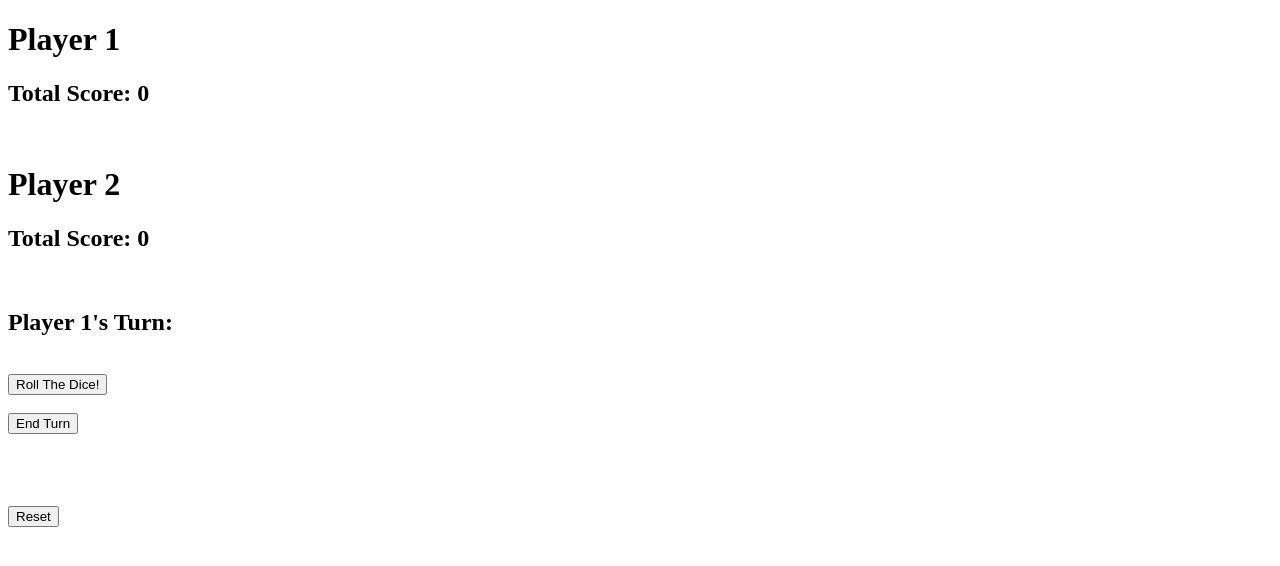
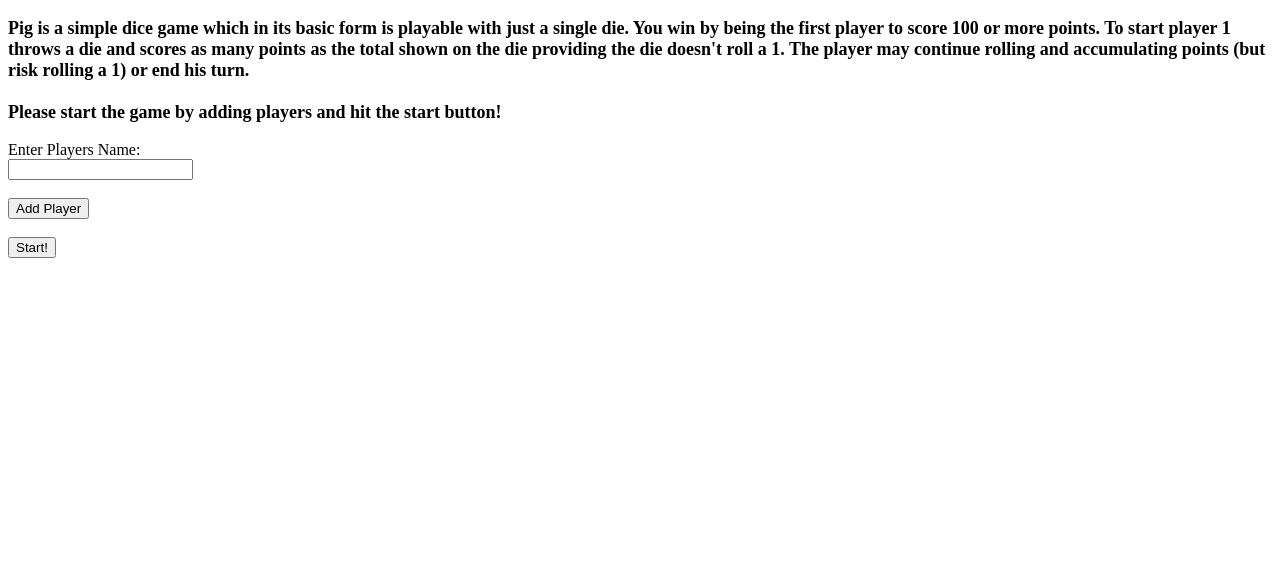
Before and after one commit to CharlesBCookman/Pig-Dice, a plain HTML site: page index.html in a window 1280 px wide. Drawn offline with Linux system fonts and the light colour scheme.

Commit message:
added start and add player buttons. Start button will hide the info section and display game buttons
Co-Authored_By: Zookerman3 <szook7@gmail.com>

```diff
--- a/css/styles.css
+++ b/css/styles.css
@@ -1,3 +1,8 @@
+p {
+    font-size: large;
+    font-weight: bold;
+}
+
 .hidden {
     display: none;
 }
--- a/index.html
+++ b/index.html
@@ -9,21 +9,46 @@
     <title>Pig Dice</title>
 </head>
 <body>
+    <div id="start-menu">
+            <p>Pig is a simple dice game which in its basic form is playable with just a single die. You win by being the first player to score 100 or more points. To start player 1 throws a die and scores as many points as the total shown on the die providing the die doesn't roll a 1. The player may continue rolling and accumulating points (but risk rolling a 1) or end his turn.
+                <br>
+                <br>
+            Please start the game by adding players and hit the start button!
+            </p>
+            <form>
+                <label for="player1-name">Enter Players Name:</label>
+                <br>
+                <input id="player1-name" type="text">
+            </form>
+            <br>
+            <button id="add-player">Add Player</button>
+            <br>
+            <br>
+
+            <button id="start">Start!</button>
+            <br>
+            <br>
+
+</div>
     <div class="players">
-        <h1>Player 1</h1>
+        <!-- <h1>Player 1</h1>
             <h2>Total Score: <span id="p1score">0</span></h2>
             <br>
 
         <h1>Player 2</h1>
         <h2>Total Score: <span id="p2score">0</span></h2>
-        <br>
+        <br> -->
     </div>
-    <h2><span id="p1turn">Player 1's </span><span id="p2turn" class="hidden">Player 2's</span> Turn:</h2><br>
+
+    <!-- <h2><span id="p1turn">Player 1's </span><span id="p2turn" class="hidden">Player 2's</span> Turn:</h2><br> -->
+
     <div id="current-turn-values">
 
     </div>
-    <button id="roll">Roll The Dice!</button><br><br>
-    <button id="end-turn">End Turn</button><br><br><br><br><br>
-    <button id="reset">Reset</button>
+    <div id="game">
+        <button id="roll">Roll The Dice!</button><br><br>
+        <button id="end-turn">End Turn</button><br><br><br><br><br>
+        <button id="reset">Reset</button>
+    </div>
 </body>
 </html>
--- a/js/script.js
+++ b/js/script.js
@@ -34,6 +34,14 @@ function addToTotal(numbers){
     console.log(playerSum);
 
 }
+function addPlayer(){
+
+}
+
+function Player(playerName, totalScore){
+    this.playerName = playerName;
+    this.totalScore = totalScore;
+}
 
 //UI Logic
 
@@ -67,16 +75,40 @@ function checkAndSet(sum) {
 
 window.onload = function(){
     let turnValues = [];
+
+    //setting buttons to variables
+    const addPlayerButton = document.querySelector("#add-player");
+    const startButton = document.querySelector("#start")
     const rollButton = document.querySelector("#roll");
     const endTurnButton = document.querySelector("#end-turn");
     const resetButton = document.querySelector("#reset");
+
     const p = document.createElement("p");
+
+    //setting divs to variables
     const displayDiv = document.querySelector("#current-turn-values");
+    const startMenuDiv = document.querySelector("#start-menu")
+
+    //setting game buttons to hidden on page load
+    rollButton.setAttribute("class", "hidden")
+    endTurnButton.setAttribute("class", "hidden")
+    resetButton.setAttribute("class", 'hidden')
+
+    addPlayerButton.onclick = function(){
+
+    }
+
+    startButton.onclick = function(){
+
+        rollButton.removeAttribute("class", "hidden")
+        endTurnButton.removeAttribute("class", "hidden")
+        resetButton.removeAttribute("class", 'hidden')
+        startMenuDiv.setAttribute("class", "hidden")
+    }
 
     rollButton.onclick = function(){
     turnValues.push(roll());
     currentTurn(turnValues);
-
     }
 
     endTurnButton.onclick = function(){
```
Also changed, not shown: 1 other file.
